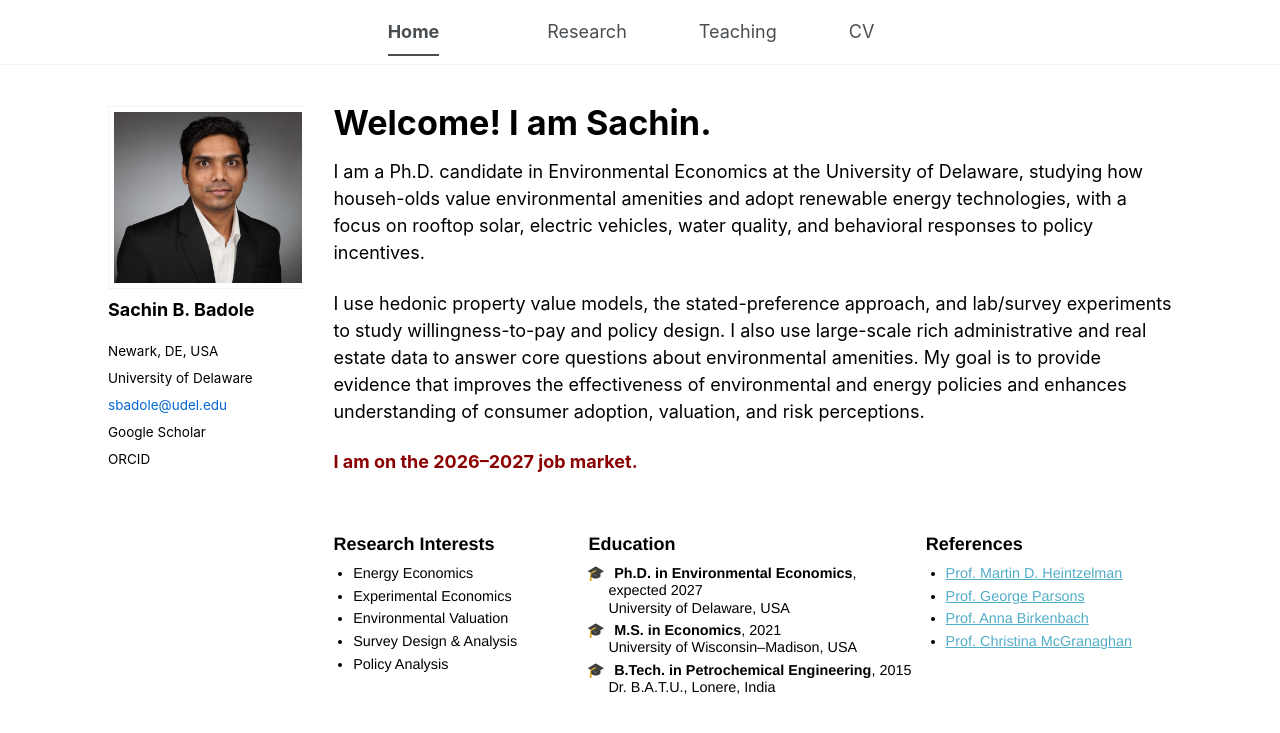
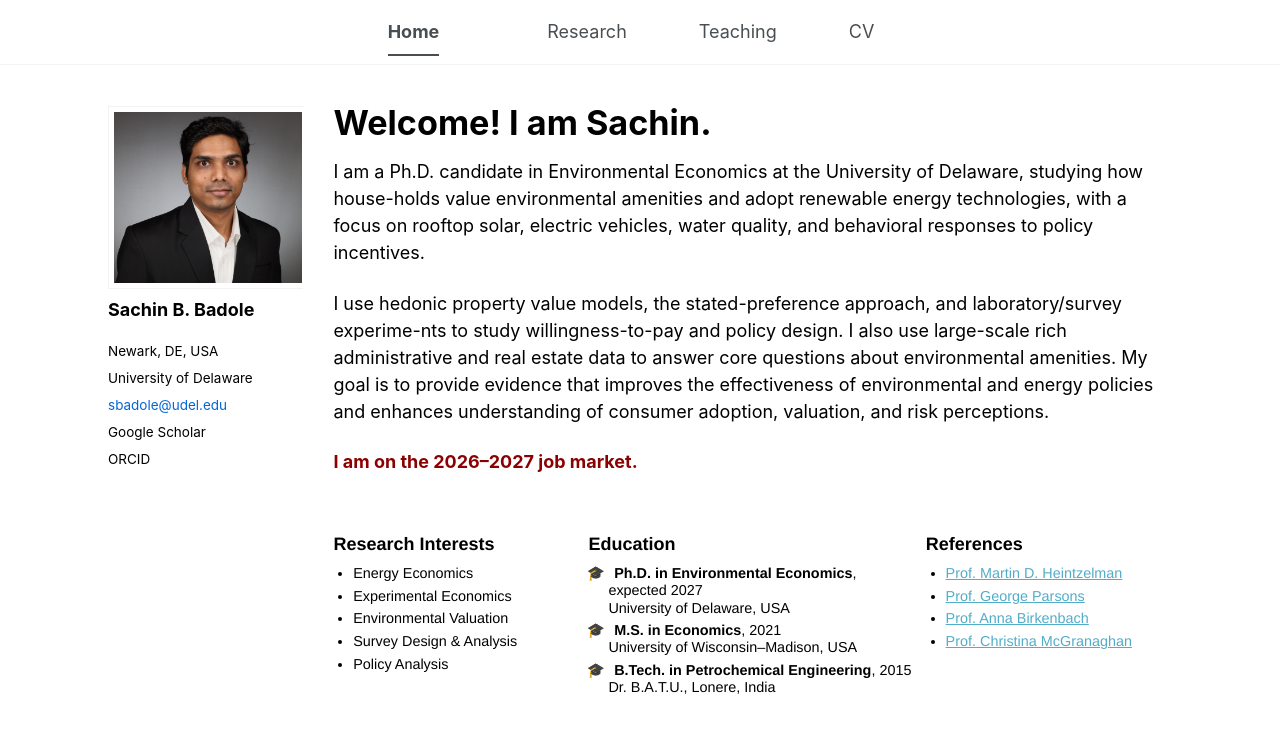
Before and after one commit to sachin-b-badole/sachin-b-badole.github.io, a Jekyll site: the page built from _pages/about.md, in a window 1280 px wide. Shown: the top 733 px of the page. Built offline with Jekyll 4.4.1, drawn with Linux system fonts in a browser that asks for light colours.

Commit message:
Update about.md

```diff
--- a/_pages/about.md
+++ b/_pages/about.md
@@ -9,9 +9,9 @@
   - /about.html
 ---
 
-I am a Ph.D. candidate in Environmental Economics at the University of Delaware, studying how househ-olds value environmental amenities and adopt renewable energy technologies, with a focus on rooftop solar, electric vehicles, water quality, and behavioral responses to policy incentives.
+I am a Ph.D. candidate in Environmental Economics at the University of Delaware, studying how house-holds value environmental amenities and adopt renewable energy technologies, with a focus on rooftop solar, electric vehicles, water quality, and behavioral responses to policy incentives.
 
-I use hedonic property value models, the stated-preference approach, and lab/survey experiments to study willingness-to-pay and policy design. I also use large-scale rich administrative and real estate data to answer core questions about environmental amenities. My goal is to provide evidence that improves the effectiveness of environmental and energy policies and enhances understanding of consumer adoption, valuation, and risk perceptions.
+I use hedonic property value models, the stated-preference approach, and laboratory/survey experime-nts to study willingness-to-pay and policy design. I also use large-scale rich administrative and real estate data to answer core questions about environmental amenities. My goal is to provide evidence that improves the effectiveness of environmental and energy policies and enhances understanding of consumer adoption, valuation, and risk perceptions.
 
 <span style="color:darkred; font-weight:bold;">I am on the 2026–2027 job market.</span>
 
```
